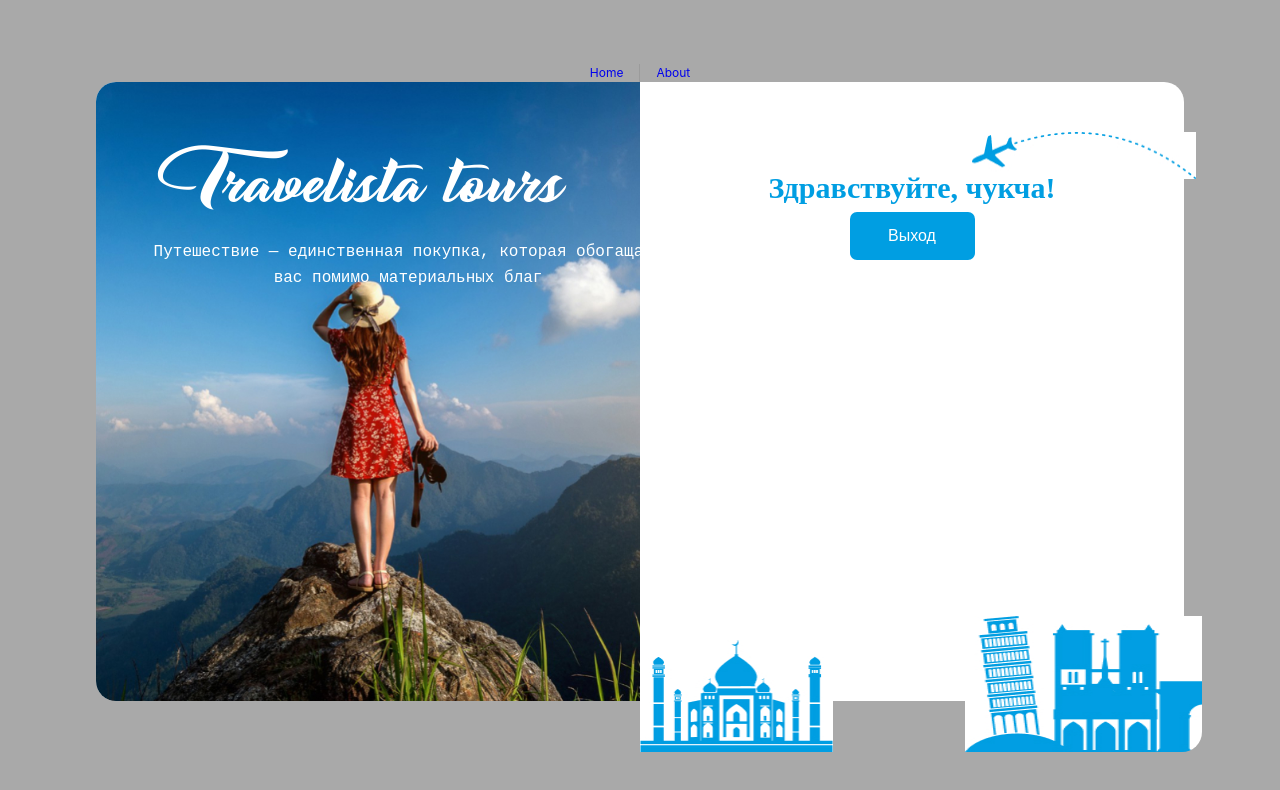
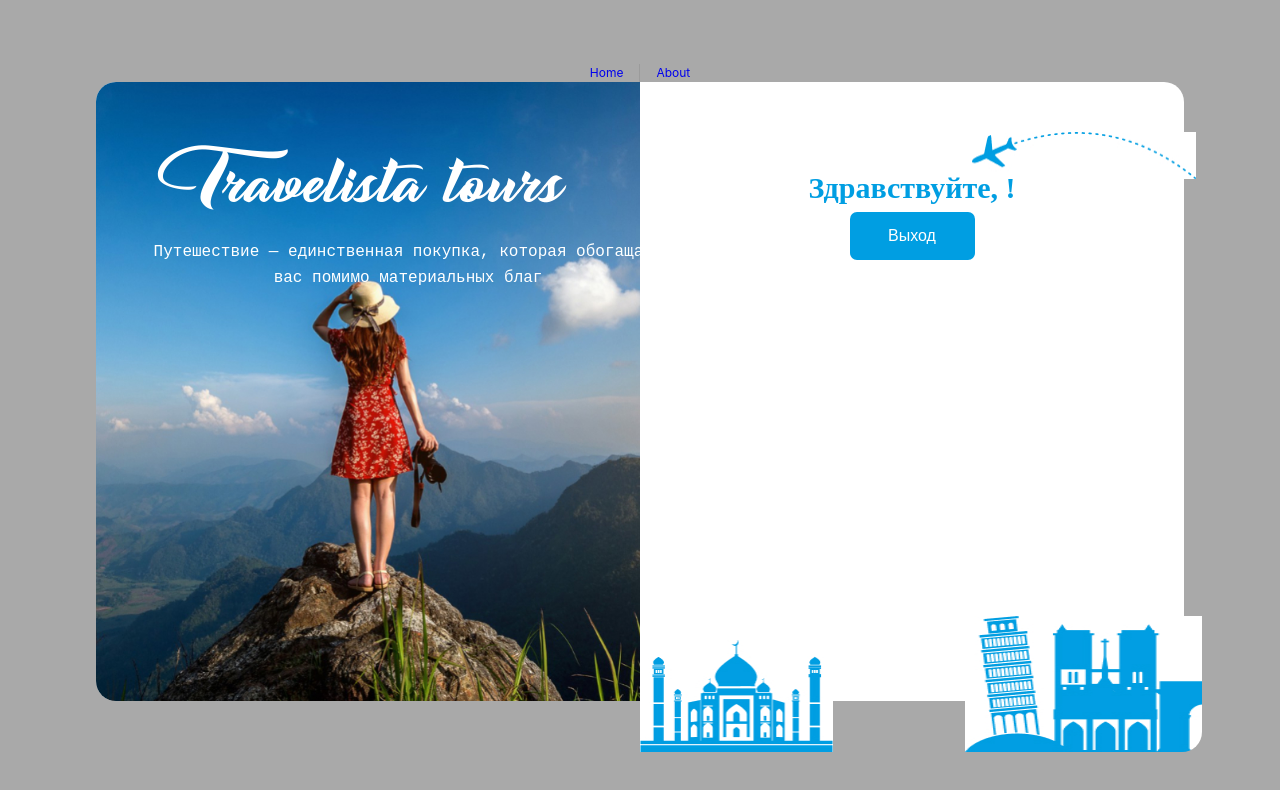
Before and after one commit to Zuko44/authorization, a Vue app: page /cabinet in a window 1280 px wide. Shown: the top 790 px of the page. Built offline with nearby package versions, Linux system fonts and the light colour scheme; a web font is replaced by a local one.

Commit message:
deleted 'чукча'

```diff
--- a/src/components/UserCabinet.vue
+++ b/src/components/UserCabinet.vue
@@ -2,7 +2,7 @@
 import router from '../router';
 import { ref, onMounted } from 'vue';
 
-const userName = ref<string>('чукча');
+const userName = ref<string>('');
 
 const getDateFromLocalStorage = () => {
   const dateString = localStorage.getItem('timeUntilEnd');
```
